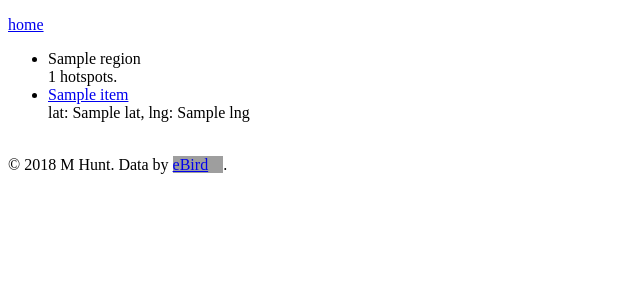
After one commit to mcxvio/seebirds-2.0, a Flask app: template templates/hotspots_results.html in a window 1280 px wide. The commit adds this page. Shown: the top 300 px of the page, without its empty margins (0-640 px from the left). Run offline with Flask 2, Linux system fonts and the light colour scheme; the template is opened without the code that fills it: most values are stand-ins (such as "Sample title", 1, 10 or a date in 2020); grey boxes are pictures that could not be loaded.

Commit message:
Added hotspots finder for region.

```diff
--- a/apis/ebird/service.py
+++ b/apis/ebird/service.py
@@ -28,3 +28,9 @@ def region_location_obs(location_id, days):
     """ Location species """
     response = json.loads(requester.region_location_obs(location_id, days))
     return response
+
+def region_hotspots(region):
+    """ Hotspots """
+    region_code = reformat.extract_region_code(region)
+    response = json.loads(requester.region_hotspots(region_code))
+    return response
--- a/main.py
+++ b/main.py
@@ -53,7 +53,7 @@ def get_notables_search():
 
 @app.route('/notables/<string:region>', methods=['GET'])
 def get_notables(region):
-    """ Show notable sightings page. """
+    """ Show notable search results. """
     searches.save_previous_region(region)
     days = str(app.config['DAYS_BACK'])
     data = service.region_notable(region, days)
@@ -75,6 +75,19 @@ def get_species(region, full_name):
     data = service.region_species_obs(region, full_name, days)
     return render_template('species_results.html',
                            data=data, region=region, name=full_name, days=days)
+
+# hotspots
+@app.route('/hotspots', methods=['GET'])
+def get_hotspots_search():
+    """ Show hotspots search page. """
+    previous = searches.get_previous_regions()
+    return render_template('hotspots_find.html', previous=previous, page="hotspots")
+
+@app.route('/hotspots/<string:region>', methods=['GET'])
+def get_hotspots(region):
+    """ Show hotspots results page. """
+    data = service.region_hotspots(region)
+    return render_template('hotspots_results.html', data=data, region=region)
 
 # providers
 @app.route('/providers', methods=['GET'])
--- a/templates/home.html
+++ b/templates/home.html
@@ -10,6 +10,7 @@
     <p class="important">Welcome :: data analysis!</p>
     <p>
         <a href="/checklists">checklists</a><br>
+        <a href="/hotspots">hotspots</a><br>
         <a href="/notables">notables</a><br>
         <a href="/providers">providers</a>
     </p>
--- /dev/null
+++ b/templates/hotspots_results.html
@@ -0,0 +1,15 @@
+{% extends "base.html" %}
+{% block title %}hotspots results{% endblock %}
+{% block content %}
+    <ul>
+        <li>{{ region }}<br>{{ data|length }} hotspots.</li>
+        {% set prevdate = "" %}
+        {% for item in data %}
+            <li>
+                <a href="/location/{{ region }}/{{ item.locId }}" target="_self">{{ item.locName }}</a>
+                <br>
+                lat: {{ item.lat }}, lng: {{ item.lng }}
+            </li>
+        {% endfor %}
+    </ul>
+{% endblock %}
```
Also changed, not shown: apis/ebird/requester.py (+18 -25 lines), templates/hotspots_find.html (added, +30 -0 lines).
